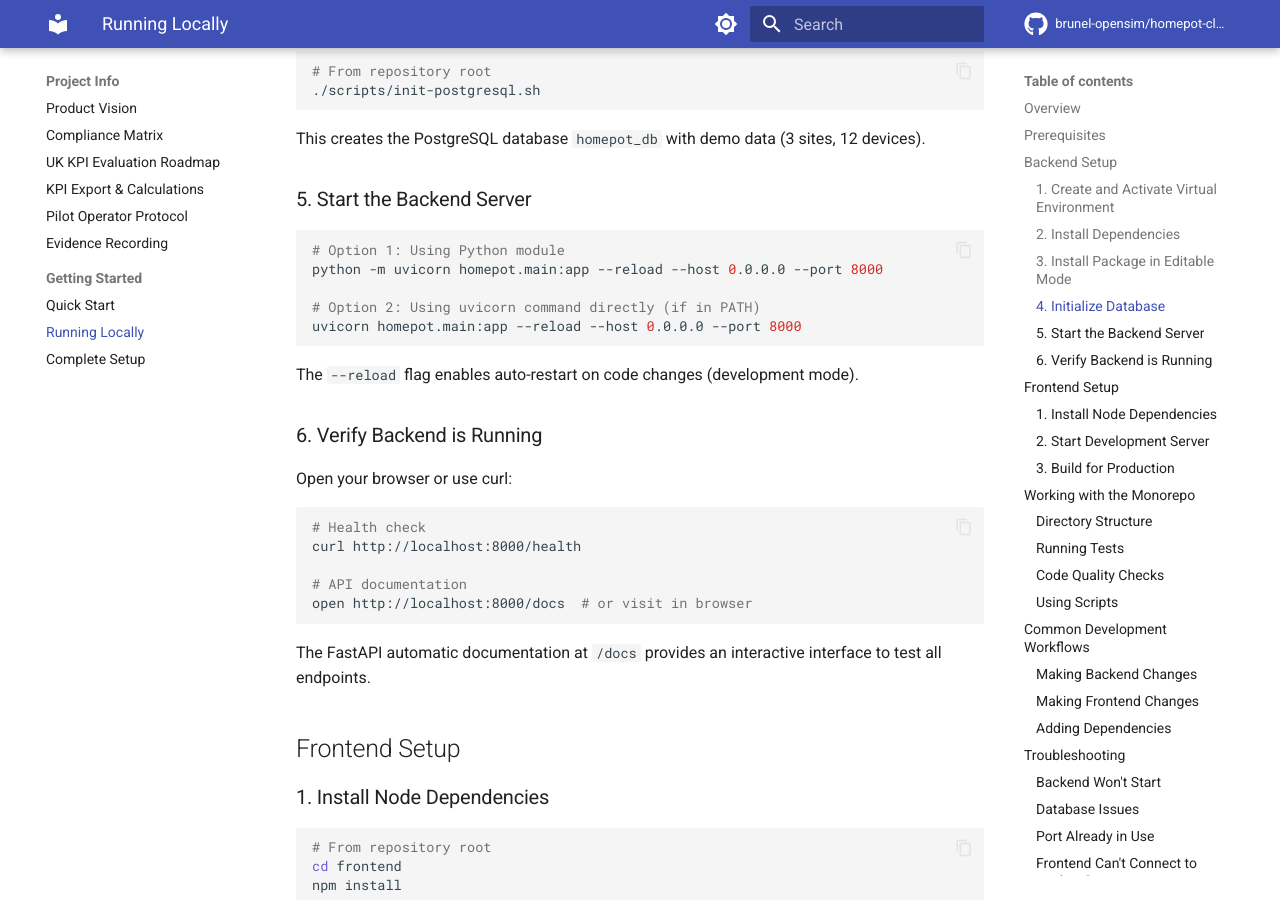
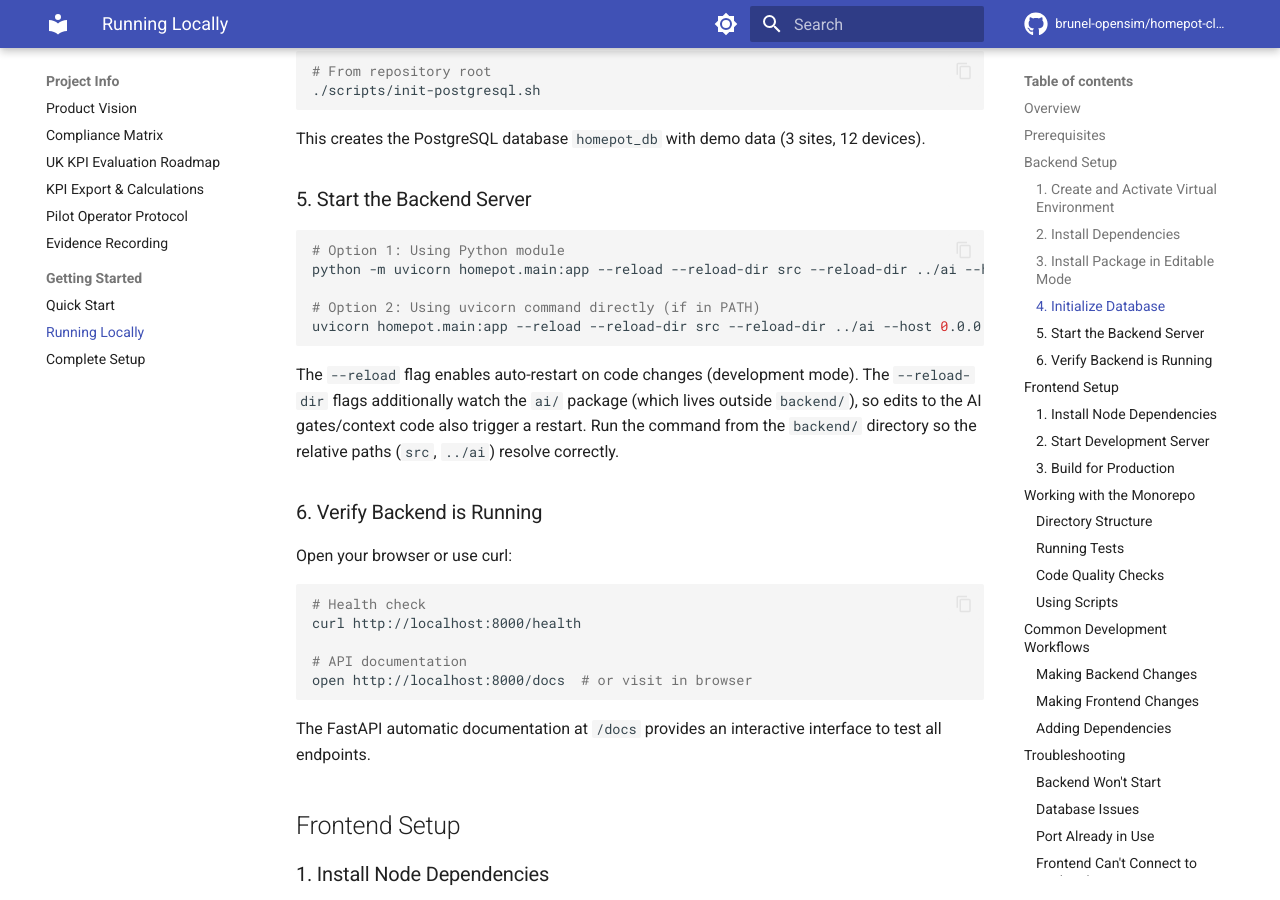
Before and after one commit to brunel-opensim/homepot-client, an MkDocs documentation site: the page built from docs/running-locally.md, in a window 1280 px wide and 900 px high, scrolled down 1317 px. Built offline with MkDocs 1.6.1 and Material for MkDocs 9.7.7, drawn with Linux system fonts in a browser that asks for light colours; comment, search, counter and statistics services are not loaded; the version menu is left out.

Commit message:
fix: watch the ai/ package in uvicorn --reload
uvicorn --reload only watches the backend directory, so edits to ai/gates/,
ai/context_builder.py etc. did not trigger an auto-restart and the running
backend kept stale AI code. Add --reload-dir src --reload-dir ../ai to the
startup command (start-dashboard.sh) and the documented dev commands so the
AI package is watched alongside the backend.

````diff
--- a/docs/running-locally.md
+++ b/docs/running-locally.md
@@ -58,13 +58,17 @@ This creates the PostgreSQL database `homepot_db` with demo data (3 sites, 12 de
 
 ```bash
 # Option 1: Using Python module
-python -m uvicorn homepot.main:app --reload --host 0.0.0.0 --port 8000
+python -m uvicorn homepot.main:app --reload --reload-dir src --reload-dir ../ai --host 0.0.0.0 --port 8000
 
 # Option 2: Using uvicorn command directly (if in PATH)
-uvicorn homepot.main:app --reload --host 0.0.0.0 --port 8000
+uvicorn homepot.main:app --reload --reload-dir src --reload-dir ../ai --host 0.0.0.0 --port 8000
 ```
 
 The `--reload` flag enables auto-restart on code changes (development mode).
+The `--reload-dir` flags additionally watch the `ai/` package (which lives
+outside `backend/`), so edits to the AI gates/context code also trigger a
+restart. Run the command from the `backend/` directory so the relative paths
+(`src`, `../ai`) resolve correctly.
 
 ### 6. Verify Backend is Running
 
````
Also changed, not shown: docs/ai-infrastructure.md (+1 -1 lines), docs/complete-dashboard-setup.md (+1 -1 lines), 1 other file.
